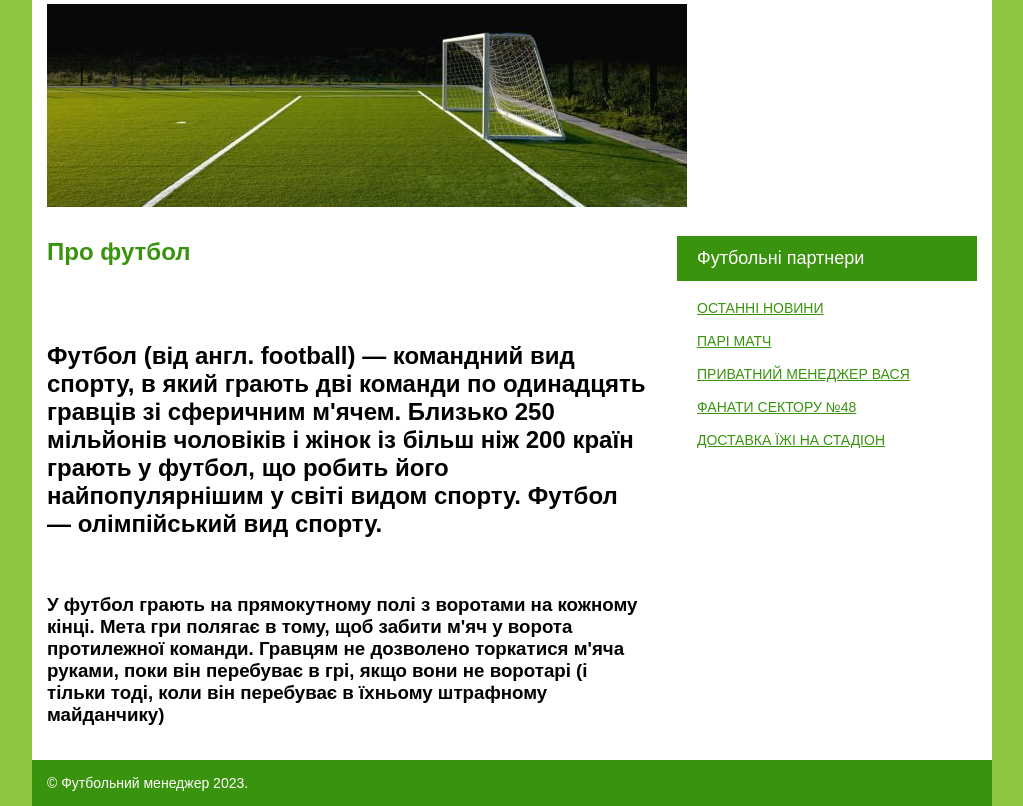
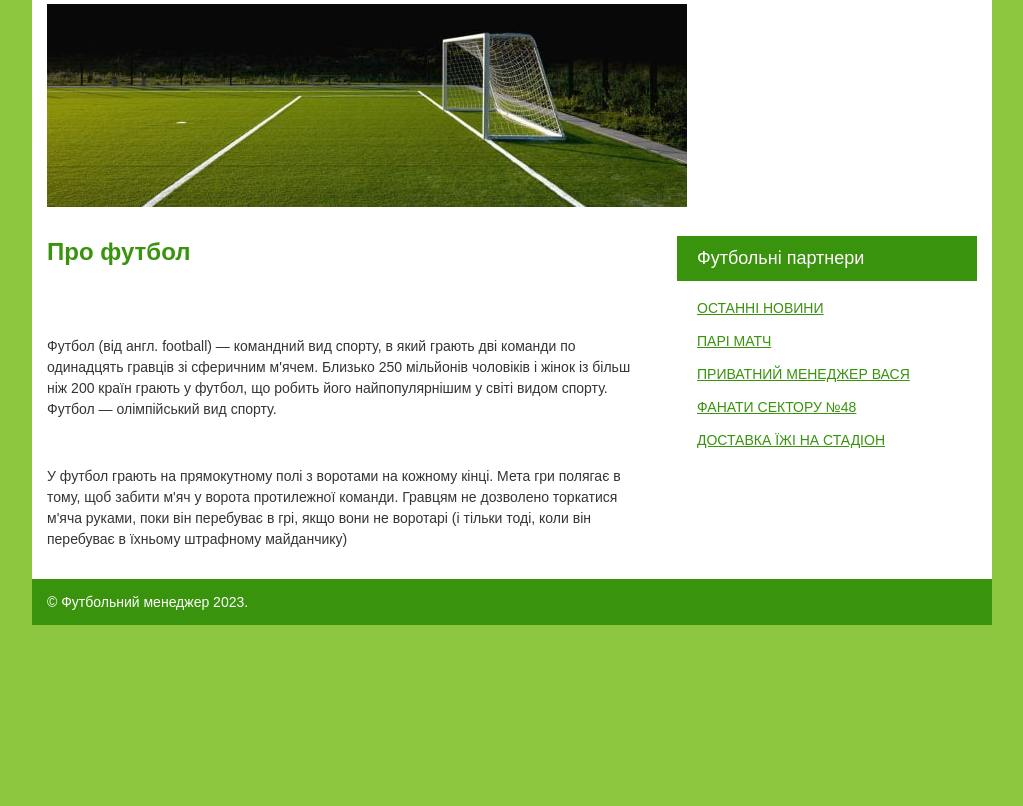
Before and after one commit to Maxutko35/Football2, a plain HTML site: page index.html in a window 1280 px wide. Shown: the part 148-954 px from the top of the page, without its empty margins (128-1151 px from the left). After the commit the page ends 800 px from the top, so only its background shows below. Drawn offline with Linux system fonts and the light colour scheme.

Commit message:
Update index.html

```diff
--- a/index.html
+++ b/index.html
@@ -29,9 +29,9 @@
                 <h1>Про футбол</h1>
                 <br>
                 <br>
-                <h2>Футбол (від англ. football)  — командний вид спорту, в який грають дві команди по одинадцять гравців зі сферичним м'ячем. Близько 250 мільйонів чоловіків і жінок із більш ніж 200 країн грають у футбол, що робить його найпопулярнішим у світі видом спорту. Футбол — олімпійський вид спорту.</h2>
+                <p>Футбол (від англ. football)  — командний вид спорту, в який грають дві команди по одинадцять гравців зі сферичним м'ячем. Близько 250 мільйонів чоловіків і жінок із більш ніж 200 країн грають у футбол, що робить його найпопулярнішим у світі видом спорту. Футбол — олімпійський вид спорту.</p>
                 <br>
-                <h3>У футбол грають на прямокутному полі з воротами на кожному кінці. Мета гри полягає в тому, щоб забити м'яч у ворота протилежної команди. Гравцям не дозволено торкатися м'яча руками, поки він перебуває в грі, якщо вони не воротарі (і тільки тоді, коли він перебуває в їхньому штрафному майданчику)</h3>
+                <p>У футбол грають на прямокутному полі з воротами на кожному кінці. Мета гри полягає в тому, щоб забити м'яч у ворота протилежної команди. Гравцям не дозволено торкатися м'яча руками, поки він перебуває в грі, якщо вони не воротарі (і тільки тоді, коли він перебуває в їхньому штрафному майданчику)</p>
             </section>
             <aside class="menu">
                 <p>Футбольні партнери</p>
```
